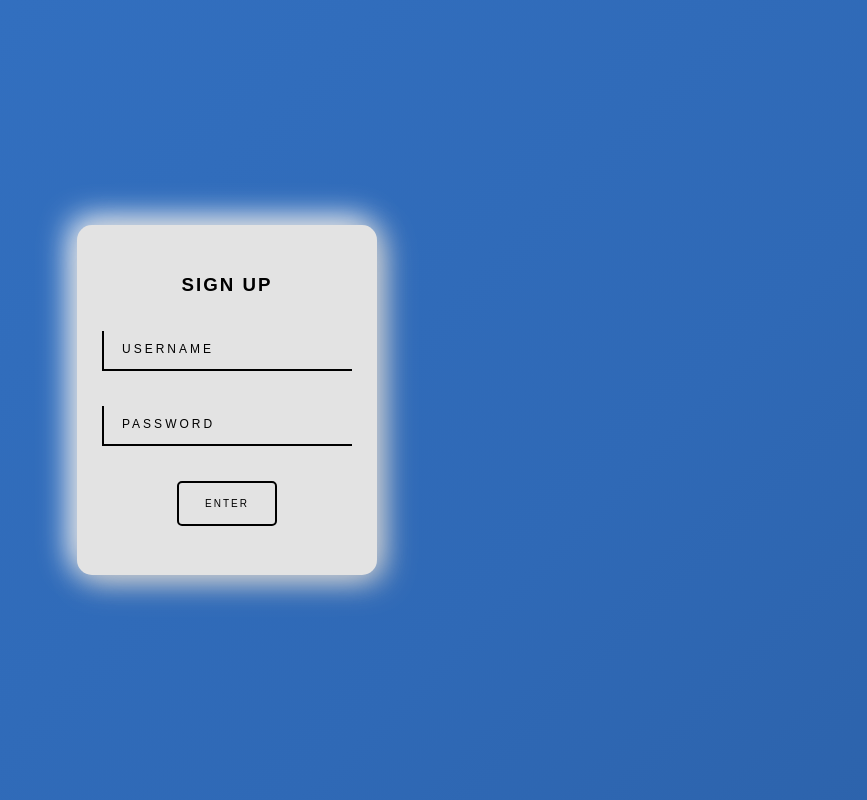
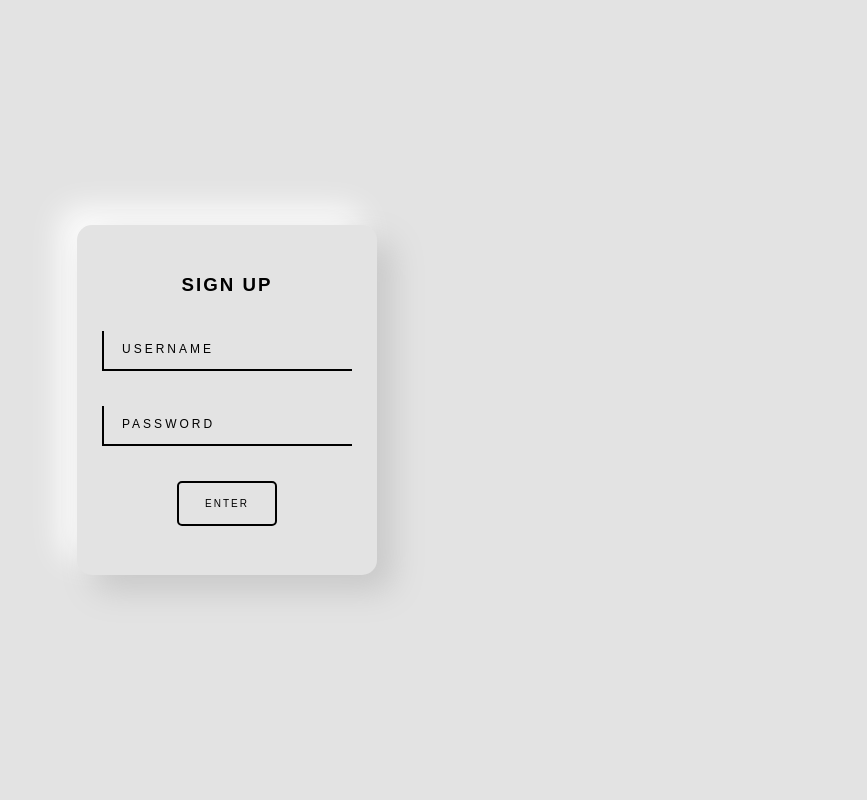
Before and after one commit to oscareduardomc/Ayudas, a PHP site: page /login.php in a window 1280 px wide. Shown: the whole page, without its empty margins (413-1280 px from the left). Run offline with PHP 8.4, Linux system fonts and the light colour scheme.

Commit message:
Fondo login

```diff
--- a/css/login.css
+++ b/css/login.css
@@ -5,19 +5,18 @@
     font-family: Arial, Helvetica, sans-serif;
 }
 
-
 h3 {
     text-transform: uppercase;
     letter-spacing: 2px;
 }
 
-/* .container {
+.container {
     display: flex;
     justify-content: center;
     align-items: center;
     background: #e3e3e3;
     min-height: 100vh;
-} */
+}
 
 .card {
     display: flex;
@@ -29,8 +28,8 @@ h3 {
     gap: 35px;
     border-radius: 15px;
     background: #e3e3e3;
-    box-shadow: 6px 6px 32px #c8c8c8,
-        -6px -6px 32px #fefefe;
+    box-shadow: 16px 16px 32px #c8c8c8,
+        -16px -16px 32px #fefefe;
 }
 
 .inputBox {
@@ -103,50 +102,3 @@ button:hover {
     background-color: #000;
     color: white;
 }
-
-
-
-/* ============================================================================= */
-@import url('https://fonts.googleapis.com/css?family=Poppins:400,500,600,700,800,900&display=swap');
-
-* {
-  margin: 0;
-  padding: 0;
-  outline: 0;
-}
-
-body {
-  font-family: 'Poppins', sans-serif;
-}
-
-section{
-  width: 100%;
-  height: 100vh;
-  background: linear-gradient(-45deg, #3f51b1 0%, #20477c 13%, #234e88  25%, #275696 38%, #2b5fa5 50%, #2f69b6 62%, #326fbf 75%, #3575ca 87%, #3a7cd1 100%);;
-  background-size: 400% 400%;
-  position: relative;
-  animation: animate 7.5s ease-in-out infinite;
-  display: flex;
-  justify-content: center;
-  align-items: center;
-}
-
-h1{
-  color: #fff;
-  background: rgba(255,255,255,.2);
-  padding: 20px;
-  font-size: 50px;
-  border-radius: 10px;
-}
-
-@keyframes animate{
-  0%{
-    background-position: 0 50%;
-  }
-  50%{
-    background-position: 100% 50%;
-  }
-  100%{
-    background-position: 0 50%;
-  }
-}
```
